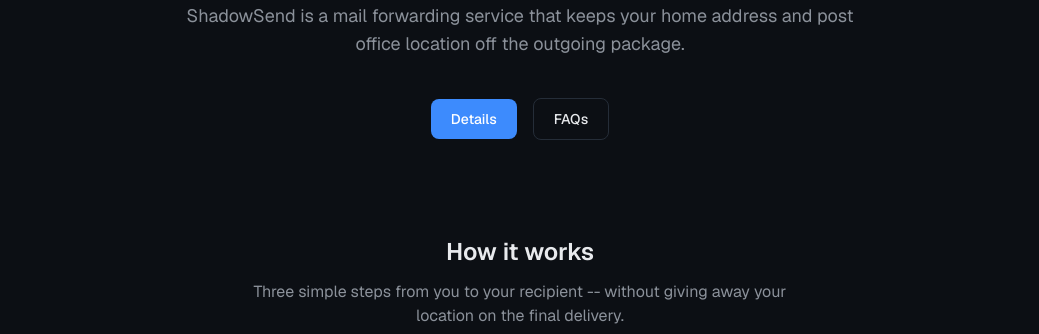
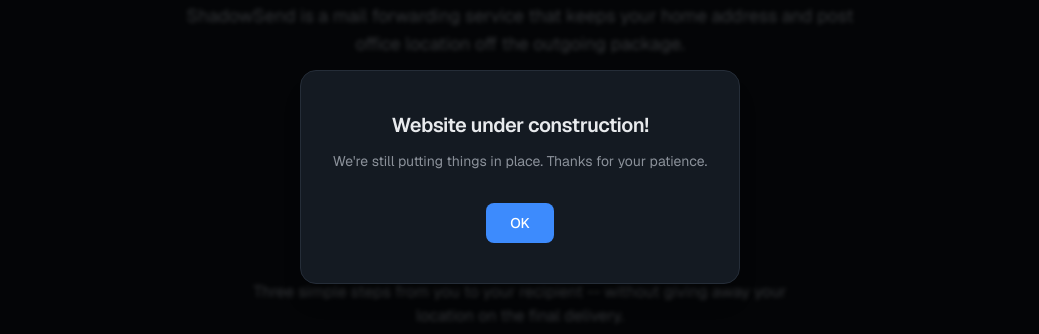
Before and after one commit to xtinadom/ShadowSend, a Next.js app: page / in a window 1280 px wide. Shown: the part 223-557 px from the top of the page, without its empty margins (120-1159 px from the left). Built offline with nearby package versions, Linux system fonts and the light colour scheme; no server answers.

Commit message:
push all

```diff
--- a/app/layout.tsx
+++ b/app/layout.tsx
@@ -1,8 +1,9 @@
 import type { Metadata } from "next";
 import { Geist, Geist_Mono } from "next/font/google";
 import "./globals.css";
+import { Footer } from "@/components/Footer";
 import { Header } from "@/components/Header";
-import { Footer } from "@/components/Footer";
+import { UnderConstructionPopup } from "@/components/UnderConstructionPopup";
 import { getSiteUrl } from "@/lib/site";
 
 const geistSans = Geist({
@@ -36,6 +37,7 @@
         className={`${geistSans.variable} ${geistMono.variable} min-h-screen antialiased`}
       >
         <div className="flex min-h-screen flex-col">
+          <UnderConstructionPopup />
           <Header />
           <main className="flex-1">{children}</main>
           <Footer />
--- /dev/null
+++ b/components/UnderConstructionPopup.tsx
@@ -0,0 +1,72 @@
+"use client";
+
+import { useEffect, useState } from "react";
+
+const STORAGE_KEY = "shadowsend_construction_dismissed";
+
+export function UnderConstructionPopup() {
+  const [visible, setVisible] = useState(false);
+
+  useEffect(() => {
+    try {
+      if (sessionStorage.getItem(STORAGE_KEY) === "1") return;
+    } catch {
+      /* private mode etc. */
+    }
+    setVisible(true);
+  }, []);
+
+  useEffect(() => {
+    if (!visible) return;
+    const prev = document.body.style.overflow;
+    document.body.style.overflow = "hidden";
+    return () => {
+      document.body.style.overflow = prev;
+    };
+  }, [visible]);
+
+  function dismiss() {
+    try {
+      sessionStorage.setItem(STORAGE_KEY, "1");
+    } catch {
+      /* ignore */
+    }
+    setVisible(false);
+  }
+
+  if (!visible) return null;
+
+  return (
+    <div
+      className="fixed inset-0 z-[200] flex items-center justify-center p-6"
+      role="dialog"
+      aria-modal="true"
+      aria-labelledby="construction-title"
+    >
+      <button
+        type="button"
+        className="absolute inset-0 bg-black/65 backdrop-blur-[2px]"
+        aria-label="Close"
+        onClick={dismiss}
+      />
+      <div className="relative z-[201] max-w-md rounded-2xl border border-[var(--border)] bg-[var(--card)] px-8 py-10 text-center shadow-xl">
+        <p
+          id="construction-title"
+          className="text-xl font-semibold tracking-tight text-[var(--foreground)]"
+        >
+          Website under construction!
+        </p>
+        <p className="mt-3 text-sm text-[var(--muted)]">
+          We&apos;re still putting things in place. Thanks for your patience.
+        </p>
+        <button
+          type="button"
+          onClick={dismiss}
+          className="mt-8 rounded-lg bg-[var(--accent)] px-6 py-2.5 text-sm font-medium text-white transition hover:opacity-90"
+        >
+          OK
+        </button>
+      </div>
+    </div>
+  );
+}
```
